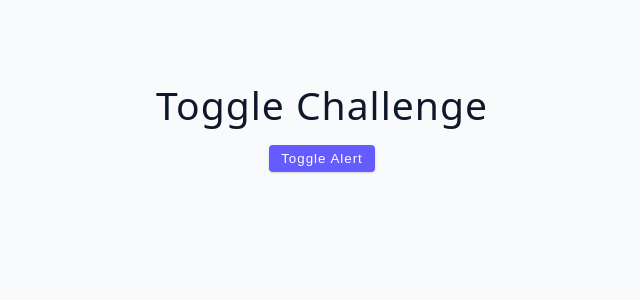
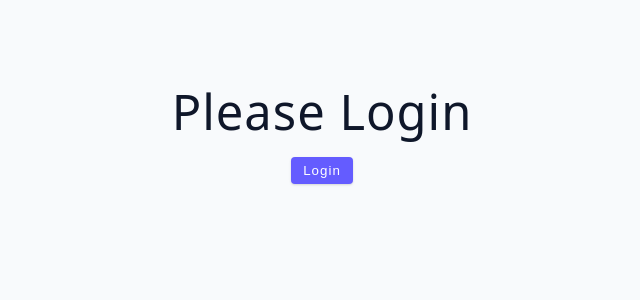
Before and after one commit to rohancs127/React-Concepts, a React (Vite) app in the folder advanced-react/: page / in a window 1280 px wide. Shown: the top 300 px of the page, without its empty margins (318-958 px from the left). Built offline with nearby package versions, Linux system fonts and the light colour scheme.

Commit message:
added title and button to user challenge

```diff
--- a/advanced-react/src/App.jsx
+++ b/advanced-react/src/App.jsx
@@ -15,12 +15,13 @@ import Example from "./tutorial/03-conditional-rendering/starter/03-hooks-rule";
 import ShortCircuitOverview from "./tutorial/03-conditional-rendering/starter/04-short-circuit-overview";
 import ShortCircuitExamples from "./tutorial/03-conditional-rendering/starter/05-short-circuit-examples";
 import ToggleChallenge from "./tutorial/03-conditional-rendering/starter/06-toggle-challenge";
+import UserChallenge from "./tutorial/03-conditional-rendering/starter/07-user-challenge";
 
 function App() {
   return (
     <div className='container'>
       {/* <UseStateBasics/> */}
-      <ToggleChallenge/>
+      <UserChallenge/>
     </div>
   );
 }
--- a/advanced-react/src/tutorial/03-conditional-rendering/starter/07-user-challenge.jsx
+++ b/advanced-react/src/tutorial/03-conditional-rendering/starter/07-user-challenge.jsx
@@ -1,5 +1,12 @@
+import { useState } from "react";
+
 const UserChallenge = () => {
-  return <h2>user challenge</h2>;
+  return (
+    <section>
+      <h1>Please Login</h1>
+      <button className="btn">Login</button>
+    </section>
+  );
 };
 
 export default UserChallenge;
```
